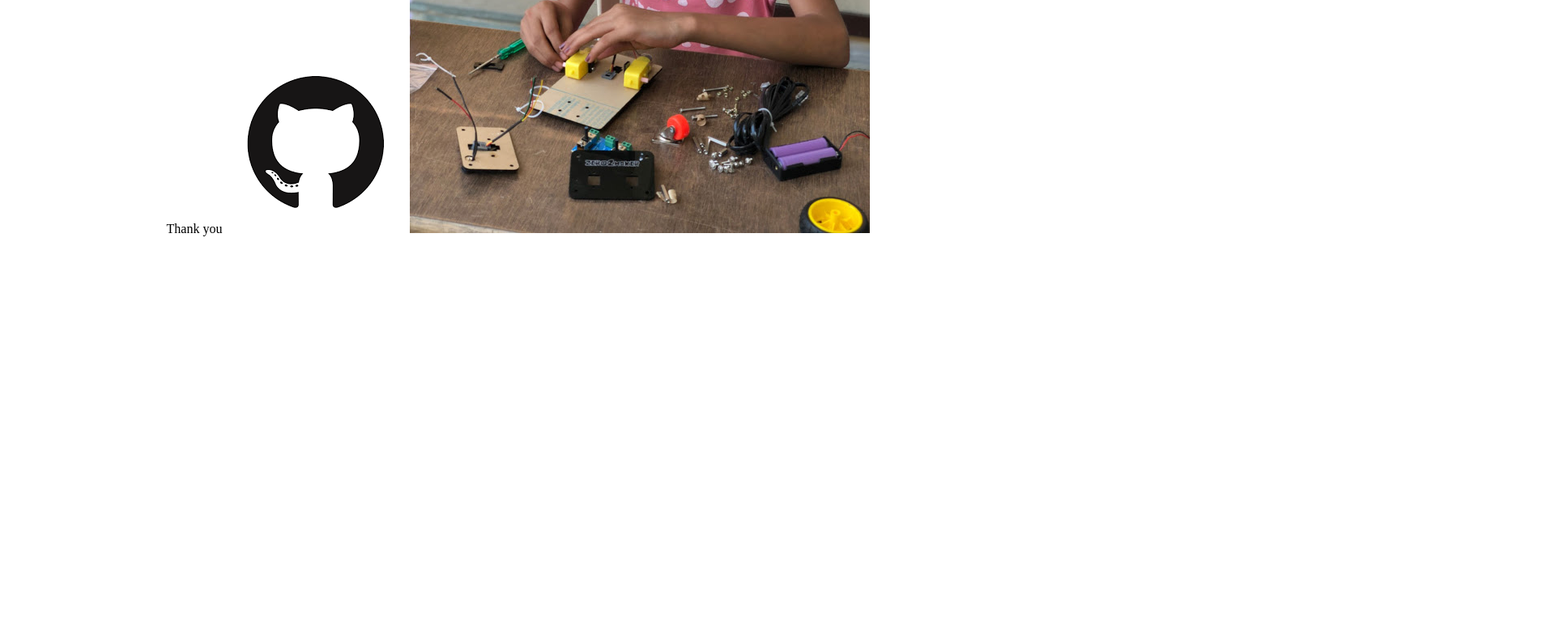
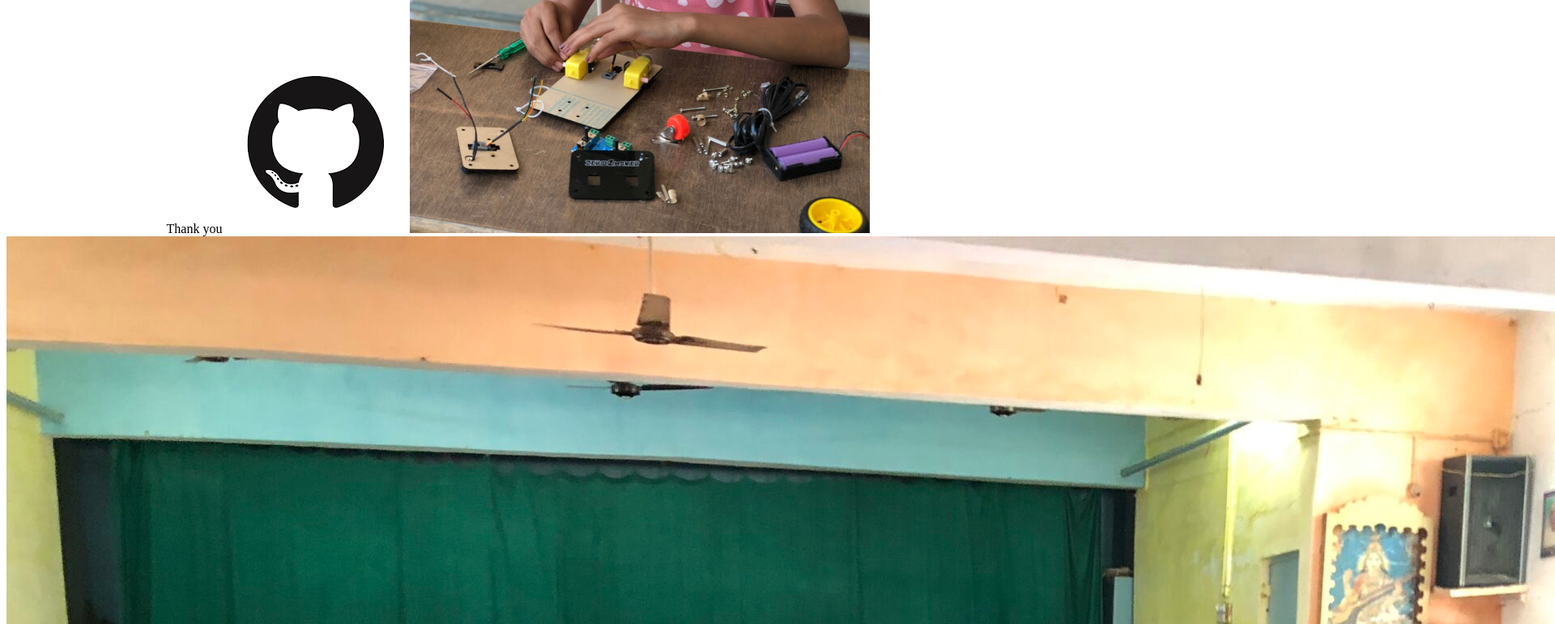
Before and after one commit to malatipatel/malatipatel.github.io, a plain HTML site: page index.html in a window 1280 px wide. Shown: the part 585-1356 px from the top of the page at 81% size, 1920 px wide, since content can reach past the window. Before the commit the page ends 885 px from the top, so only its background shows below. Drawn offline with Linux system fonts and the light colour scheme.

Commit message:
Update index.html

```diff
--- a/index.html
+++ b/index.html
@@ -4,4 +4,5 @@
   Thank you
   <img src="1.png" alt="github icon">
   <img src="2.JPG" alt="makerfest">
+  <img src="3.jpg" alt="makerfest">
 </center>
```
